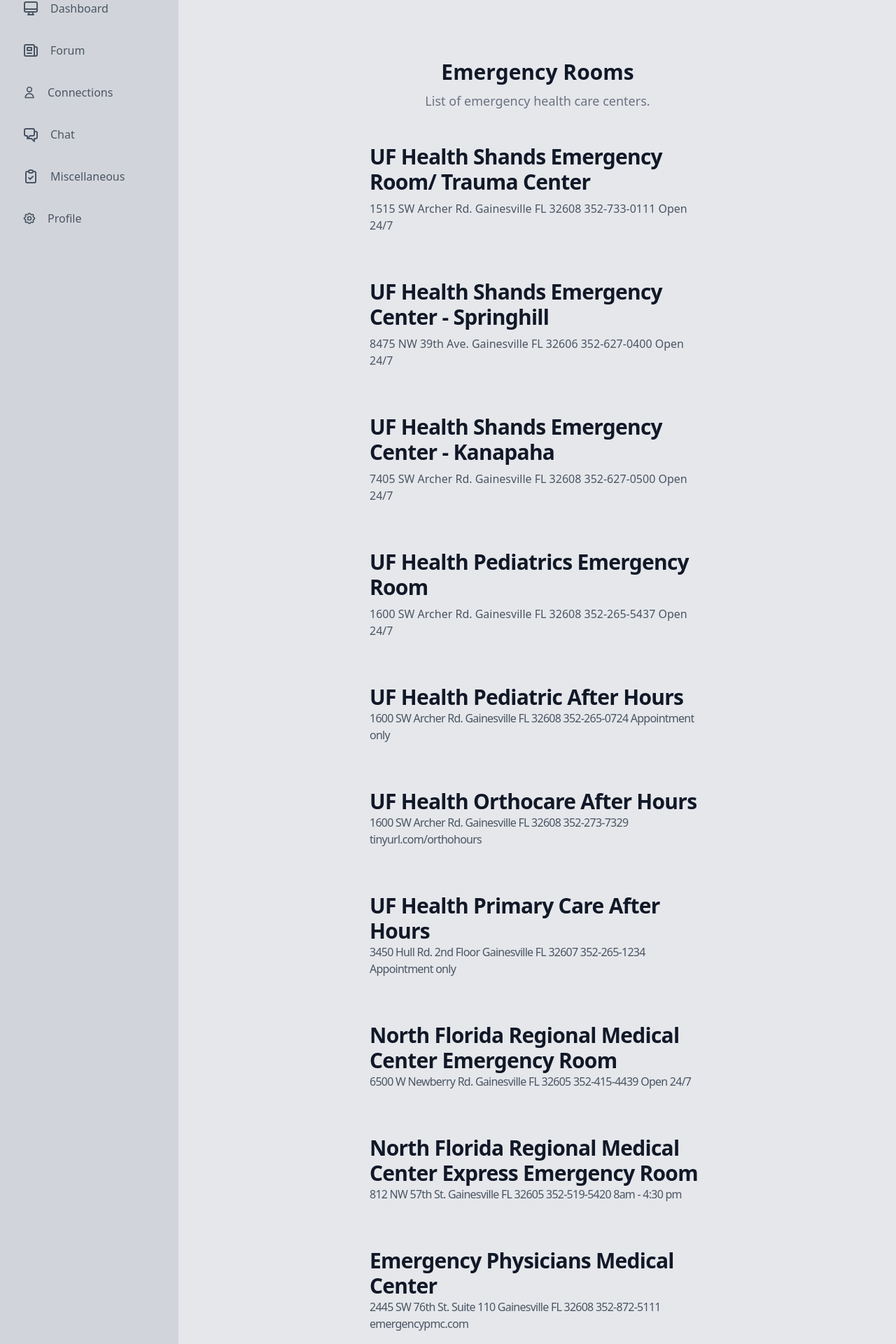
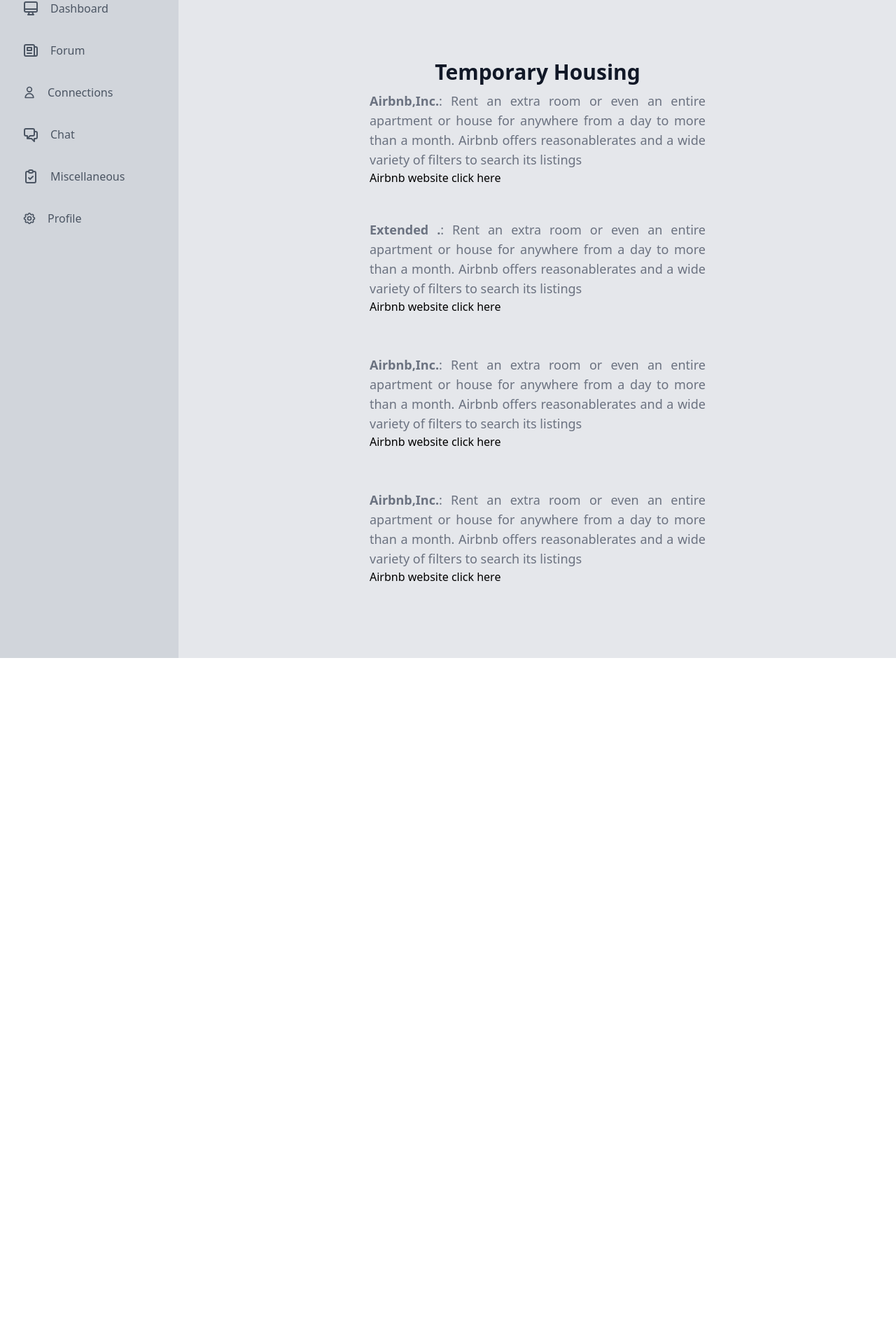
Before and after one commit to kovurusaisachin/AllyGator, a Next.js app in the folder Frontend/allygator_frontend/: page /dashboard/miscellaneous/temporaryhousing in a window 1280 px wide. Shown: the part 120-2040 px from the top of the page at 70% size. After the commit the page ends 1060 px from the top, so only its background shows below. Built offline with nearby package versions, Linux system fonts and the light colour scheme.

Commit message:
base for temp housing done

```diff
--- a/Frontend/allygator_frontend/pages/dashboard/miscellaneous/temporaryhousing/index.tsx
+++ b/Frontend/allygator_frontend/pages/dashboard/miscellaneous/temporaryhousing/index.tsx
@@ -1,5 +1,5 @@
-import Sidebar from "../../../../components/sidebar"
-export default function temporaryhousing () {
+import Sidebar from "../../../../components/sidebar";
+export default function temporaryhousing() {
   return (
     <div className="flex flex-col-2">
       <Sidebar />
@@ -25,151 +25,78 @@
           </div>
         </div>
         <section className="w-full px-4 py-24 mx-auto max-w-7xl md:w-3/4 lg:w-2/4">
-<div className="mb-12 text-left md:text-center">
-  <h2 className="mb-2 text-3xl font-extrabold leading-tight text-gray-900">Emergency Rooms</h2>
-  <p className="text-lg text-gray-500">List of emergency health care centers.</p>
+          <div className="mb-12 text-left md:text-justify">
+            <h2 className="mb-2 text-3xl font-extrabold text-center leading-tight text-gray-900">
+              Temporary Housing
+            </h2>
+            <p className="text-lg text-gray-500">
+              <strong>Airbnb,Inc.</strong>: Rent an extra room or even an entire
+              apartment or house for anywhere from a day to more than a month.
+              Airbnb offers reasonablerates and a wide variety of filters to
+              search its listings
+            </p>
+            <a
+              className="hover:font-bold hover:text-blue-900"
+              href="airbnb.com"
+            >
+              Airbnb website click here
+            </a>
           </div>
           <div className="flex flex-col space-y-12 divide-y divide-gray-200">
-  <div>
+            <div className="mb-2 text-left md:text-justify">
+              <p className="text-lg text-gray-500">
+                <strong>Extended .</strong>: Rent an extra room or even an
+                entire apartment or house for anywhere from a day to more than a
+                month. Airbnb offers reasonablerates and a wide variety of
+                filters to search its listings
+              </p>
+              <a
+                className="hover:font-bold hover:text-blue-900"
+                href="airbnb.com"
+              >
+                Airbnb website click here
+              </a>
+            </div>
+            <div className="flex flex-col space-y-12 divide-y divide-gray-200">
               {/* <p className="pt-12 mb-3 text-sm font-normal text-gray-500">April 16, 2020</p> */}
-    <h2 className="mb-2 text-xl font-extrabold leading-snug tracking-tight text-gray-800 md:text-3xl">
-      <a href="#" className="text-gray-900 hover:text-purple-700">UF Health Shands Emergency Room/ Trauma Center</a>
-    </h2>
-    <p className="mb-4 text-base font-normal text-gray-600">
-      1515 SW Archer Rd.
-      Gainesville FL 32608
-      352-733-0111
-      Open 24/7
+              <div className="mb-2 text-left md:text-justify">
+                <p className="text-lg text-gray-500">
+                  <strong>Airbnb,Inc.</strong>: Rent an extra room or even an
+                  entire apartment or house for anywhere from a day to more than
+                  a month. Airbnb offers reasonablerates and a wide variety of
+                  filters to search its listings
                 </p>
+                <a
+                  className="hover:font-bold hover:text-blue-900"
+                  href="airbnb.com"
+                >
+                  Airbnb website click here
+                </a>
+              </div>
             </div>
             <div>
               {/* <p className="pt-12 mb-3 text-sm font-normal text-gray-500">April 16, 2020</p> */}
-    <h2 className="mb-2 text-xl font-extrabold leading-snug tracking-tight text-gray-800 md:text-3xl">
-      <a href="#" className="text-gray-900 hover:text-purple-700">UF Health Shands Emergency Center - Springhill</a>
-    </h2>
-    <p className="mb-4 text-base font-normal text-gray-600">
-     8475 NW 39th Ave.
-     Gainesville FL 32606
-     352-627-0400
-     Open 24/7
+              <div className="flex flex-col space-y-12 divide-y divide-gray-200">
+                {/* <p className="pt-12 mb-3 text-sm font-normal text-gray-500">April 16, 2020</p> */}
+                <div className="mb-2 text-left md:text-justify">
+                  <p className="text-lg text-gray-500">
+                    <strong>Airbnb,Inc.</strong>: Rent an extra room or even an
+                    entire apartment or house for anywhere from a day to more
+                    than a month. Airbnb offers reasonablerates and a wide
+                    variety of filters to search its listings
                   </p>
-  </div>
-  <div>
-    {/* <p className="pt-12 mb-3 text-sm font-normal text-gray-500">April 16, 2020</p> */}
-    <h2 className="mb-2 text-xl font-extrabold leading-snug tracking-tight text-gray-800 md:text-3xl">
-      <a href="#" className="text-gray-900 hover:text-purple-700">UF Health Shands Emergency Center - Kanapaha</a>
-    </h2>
-    <p className="mb-4 text-base font-normal text-gray-600">
-      7405 SW Archer Rd.
-      Gainesville FL 32608
-      352-627-0500
-      Open 24/7
-    </p>
-  </div>
-  <div>
-    {/* <p className="pt-12 mb-3 text-sm font-normal text-gray-500">April 16, 2020</p> */}
-    <h2 className="mb-2 text-xl font-extrabold leading-snug tracking-tight text-gray-800 md:text-3xl">
-      <a href="#" className="text-gray-900 hover:text-purple-700">UF Health Pediatrics Emergency Room</a>
-    </h2>
-    <p className="mb-4 text-base font-normal text-gray-600">
-     1600 SW Archer Rd.
-     Gainesville FL 32608
-     352-265-5437
-     Open 24/7
-    </p>
-  </div>
-  <div>
-    {/* <p className="pt-12 mb-3 text-sm font-normal text-gray-500">April 16, 2020</p> */}
-    <h2 className="mb-2 text-xl font-extrabold leading-snug tracking-tight text-gray-800 md:text-3xl">
-    <a href="#" className="text-gray-900 hover:text-purple-700">UF Health Pediatric After Hours</a>
-    <p className="mb-4 text-base font-normal text-gray-600">
-      1600 SW Archer Rd.
-      Gainesville FL 32608
-      352-265-0724
-      Appointment only
-    </p>
-    </h2>
-  </div>
-  <div>
-    {/* <p className="pt-12 mb-3 text-sm font-normal text-gray-500">April 16, 2020</p> */}
-    <h2 className="mb-2 text-xl font-extrabold leading-snug tracking-tight text-gray-800 md:text-3xl">
-    <a href="#" className="text-gray-900 hover:text-purple-700">UF Health Orthocare After Hours</a>
-    <p className="mb-4 text-base font-normal text-gray-600">
-      1600 SW Archer Rd.
-      Gainesville FL 32608
-      352-273-7329
-     tinyurl.com/orthohours
-    </p>
-    </h2>
-  </div>
-  <div>
-    {/* <p className="pt-12 mb-3 text-sm font-normal text-gray-500">April 16, 2020</p> */}
-    <h2 className="mb-2 text-xl font-extrabold leading-snug tracking-tight text-gray-800 md:text-3xl">
-    <a href="#" className="text-gray-900 hover:text-purple-700">UF Health Primary Care After Hours</a>
-    <p className="mb-4 text-base font-normal text-gray-600">
-      3450 Hull Rd. 2nd Floor
-      Gainesville FL 32607
-      352-265-1234
-     Appointment only
-    </p>
-    </h2>
-  </div>
-  <div>
-    {/* <p className="pt-12 mb-3 text-sm font-normal text-gray-500">April 16, 2020</p> */}
-    <h2 className="mb-2 text-xl font-extrabold leading-snug tracking-tight text-gray-800 md:text-3xl">
-    <a href="#" className="text-gray-900 hover:text-purple-700">North Florida Regional Medical Center Emergency Room</a>
-    <p className="mb-4 text-base font-normal text-gray-600">
-     6500 W Newberry Rd.
-      Gainesville FL 32605
-      352-415-4439
-     Open 24/7
-    </p>
-    </h2>
-  </div>
-  <div>
-    {/* <p className="pt-12 mb-3 text-sm font-normal text-gray-500">April 16, 2020</p> */}
-    <h2 className="mb-2 text-xl font-extrabold leading-snug tracking-tight text-gray-800 md:text-3xl">
-    <a href="#" className="text-gray-900 hover:text-purple-700">North Florida Regional Medical Center Express Emergency Room</a>
-    <p className="mb-4 text-base font-normal text-gray-600">
-      812 NW 57th St.
-      Gainesville FL 32605
-      352-519-5420
-     8am - 4:30 pm
-    </p>
-    </h2>
-  </div>
-  <div>
-    {/* <p className="pt-12 mb-3 text-sm font-normal text-gray-500">April 16, 2020</p> */}
-    <h2 className="mb-2 text-xl font-extrabold leading-snug tracking-tight text-gray-800 md:text-3xl">
-    <a href="#" className="text-gray-900 hover:text-purple-700">Emergency Physicians Medical Center</a>
-    <p className="mb-4 text-base font-normal text-gray-600">
-      2445 SW 76th St. Suite 110
-      Gainesville FL 32608
-      352-872-5111
-      emergencypmc.com
-    </p>
-    </h2>
-  </div>
-  <div>
-    {/* <p className="pt-12 mb-3 text-sm font-normal text-gray-500">April 16, 2020</p> */}
-    <h2 className="mb-2 text-xl font-extrabold leading-snug tracking-tight text-gray-800 md:text-3xl">
-    <a href="#" className="text-gray-900 hover:text-purple-700">Emergency Physicians Medical Center</a>
-    <p className="mb-4 text-base font-normal text-gray-600">
-      9181 NW 39th Ave.
-      Gainesville FL 32606
-      352-727-7755gi
-      emergencypmc.com
-    </p>
-    </h2>
+                  <a
+                    className="hover:font-bold hover:text-blue-900"
+                    href="airbnb.com"
+                  >
+                    Airbnb website click here
+                  </a>
                 </div>
               </div>
-{/* <div className="flex flex-col items-center justify-center pt-12 mt-12 space-x-0 space-y-2 border-t border-gray-200 md:space-x-2 md:space-y-0 md:flex-row">
-  <a href="#" className="w-full rounded-full btn btn-light btn-xl md:w-auto">Previous Page</a>
-  <a href="#" className="w-full rounded-full btn btn-light btn-xl md:w-auto">Next Page</a>
-</div> */}
-</section>
-
             </div>
           </div>
-    )
+        </section>
+      </div>
+    </div>
+  );
 }
```
Lines whose indentation alone changed are shown as unchanged.
